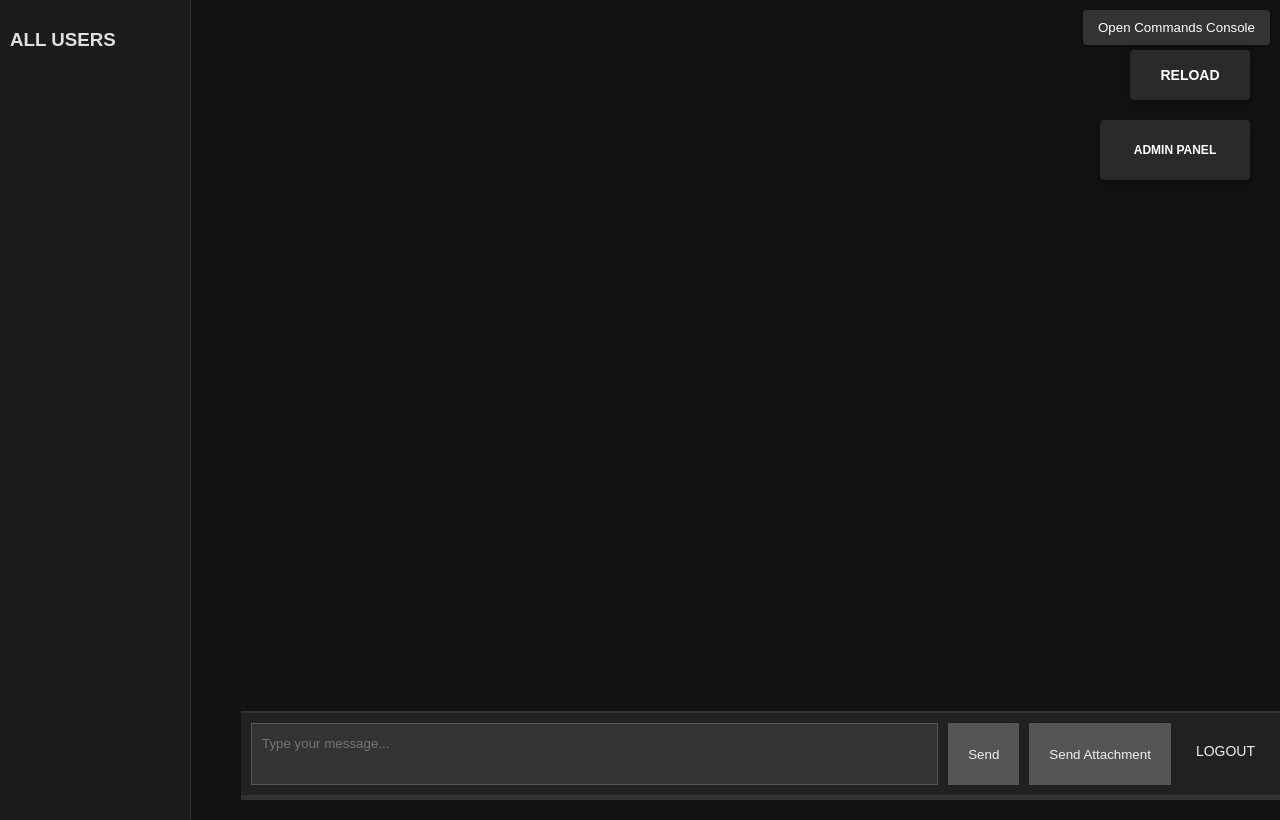
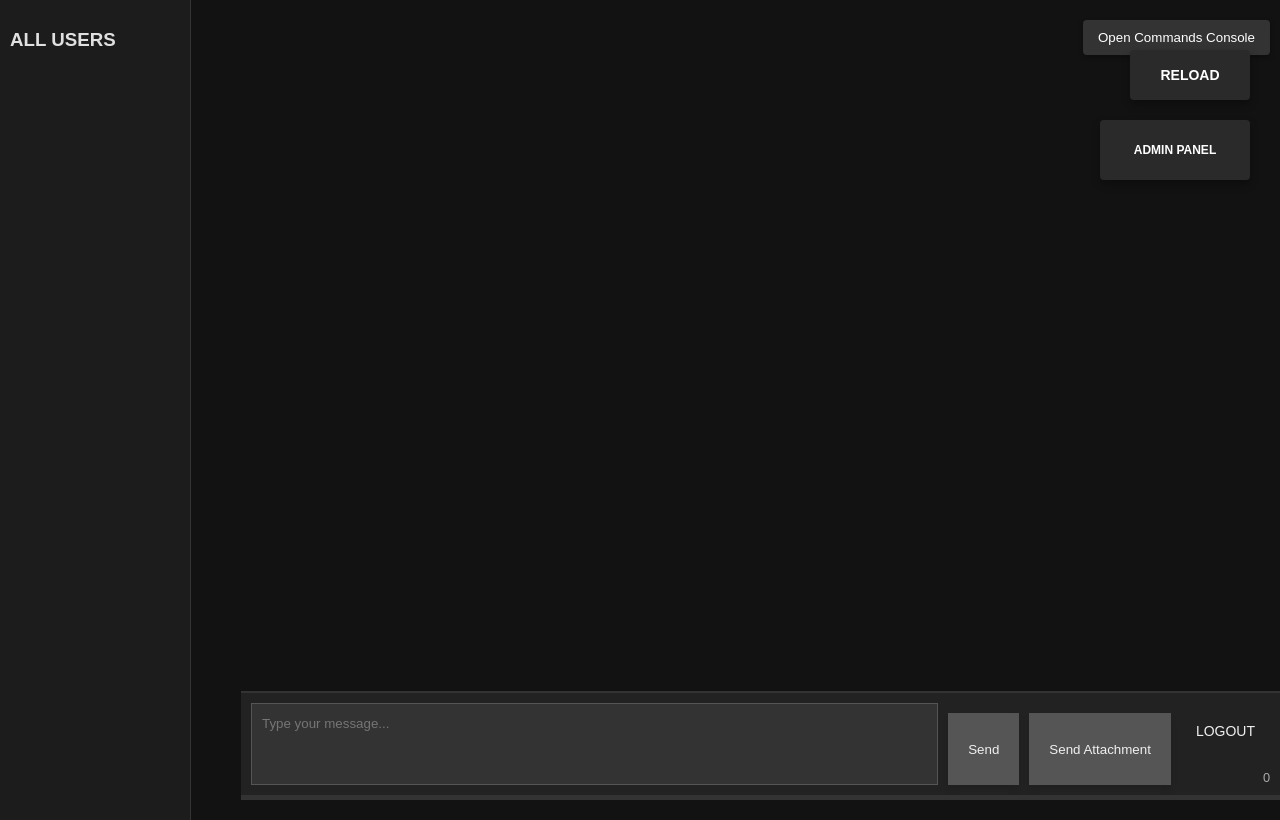
Before and after one commit to RayWZW/testchatapp, a Python web app: template templates/chat.html in a window 1280 px wide. Run offline with Jinja, Linux system fonts and the light colour scheme; the template is opened without the code that fills it, so the values that code supplies are empty; some libraries are stand-ins or nearby versions.

Commit message:
added live character indicator and char limit of 10000

```diff
--- a/templates/chat.html
+++ b/templates/chat.html
@@ -141,6 +141,10 @@
     flex-wrap: wrap;
 }
 
+#message-form {
+    position: relative;
+}
+
 #message-input {
     flex: 1;
     padding: 10px;
@@ -153,9 +157,24 @@
     white-space: pre-wrap;
     overflow-wrap: break-word;
     box-sizing: border-box;
-    font-family: inherit; /* Ensure font is consistent */
-    word-break: break-word; /* Handles long words better */
+    font-family: inherit;
+    word-break: break-word;
+    padding-bottom: 30px; /* Space for character count */
 }
+
+#char-count {
+    position: absolute;
+    right: 10px;
+    bottom: 10px;
+    color: #aaa;
+    font-size: 0.8em;
+    pointer-events: none; /* Prevent interactions with the count */
+}
+
+button {
+    margin-top: 10px; /* Space buttons below the textarea */
+}
+
 
 
 
@@ -497,12 +516,14 @@
         </div>
         <div class="typing-indicator" id="typing-indicator"></div>
         <div id="warning-message"></div>
-        <form id="message-form">
+        <form id="message-form" style="position: relative;">
             <textarea id="message-input" placeholder="Type your message..."></textarea>
+            <span id="char-count" style="position: absolute; right: 10px; bottom: 10px; color: #aaa; font-size: 0.8em;">0</span>
             <button id="send-button" type="button">Send</button>
             <button id="upload-button" type="button">Send Attachment</button>
             <a id="logout-button" href="/logout">Logout</a>
         </form>
+
         <input id="file-input" type="file" style="display: none;">
         <div class="progress">
             <div class="progress-bar" id="progress-bar"></div>
@@ -518,6 +539,8 @@
             const chatBox = document.getElementById('chat-box');
             const messageInput = document.getElementById('message-input');
             const sendButton = document.getElementById('send-button');
+
+
 
 document.getElementById('adminButton').addEventListener('click', function() {
     window.open('/admin', '_blank'); // Opens the /admin endpoint in a new tab
@@ -538,6 +561,18 @@ sendButton.addEventListener('click', () => {
             const toggleSidebar = document.getElementById('toggle-sidebar');
             const typingIndicator = document.getElementById('typing-indicator');
             const warningMessage = document.getElementById('warning-message');
+            const charCount = document.getElementById('char-count');
+            const maxChars = 10000;
+
+
+
+            messageInput.addEventListener('input', function() {
+        if (messageInput.value.length > maxChars) {
+            messageInput.value = messageInput.value.substring(0, maxChars); // Truncate to maxChars
+        }
+        const count = messageInput.value.length;
+        charCount.textContent = count; // Update character count
+    });
 
 
 
```
